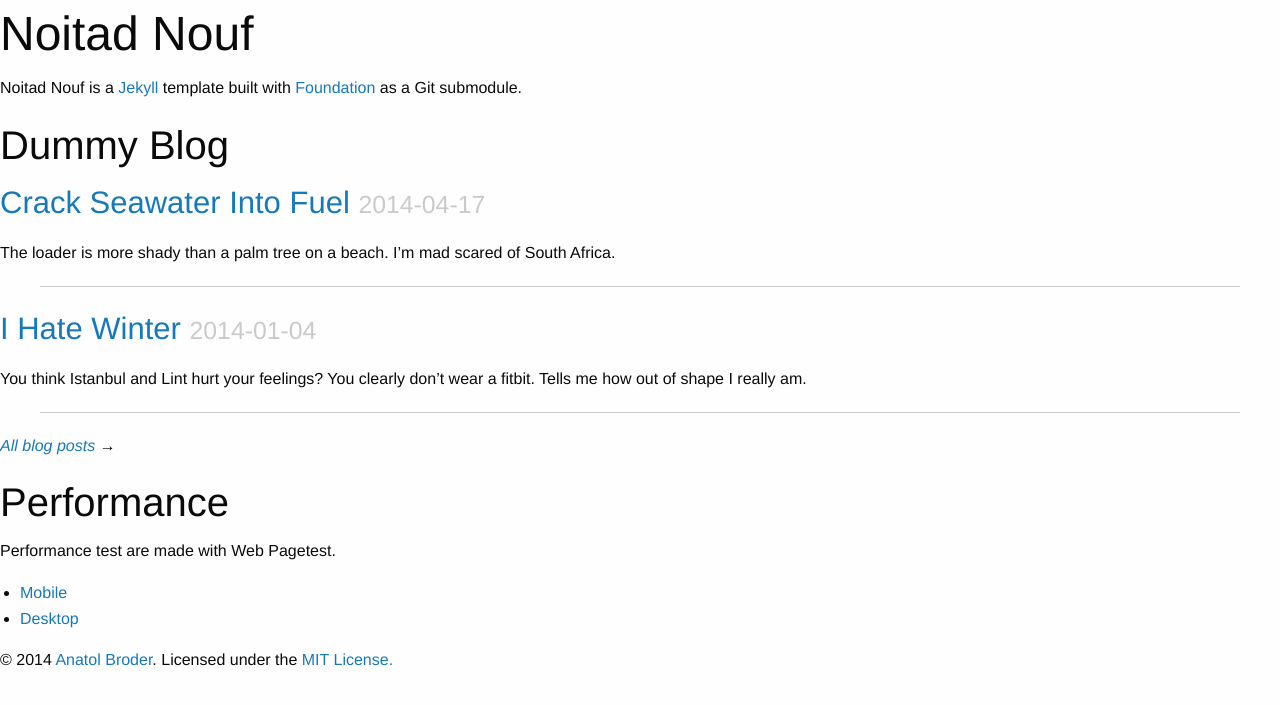
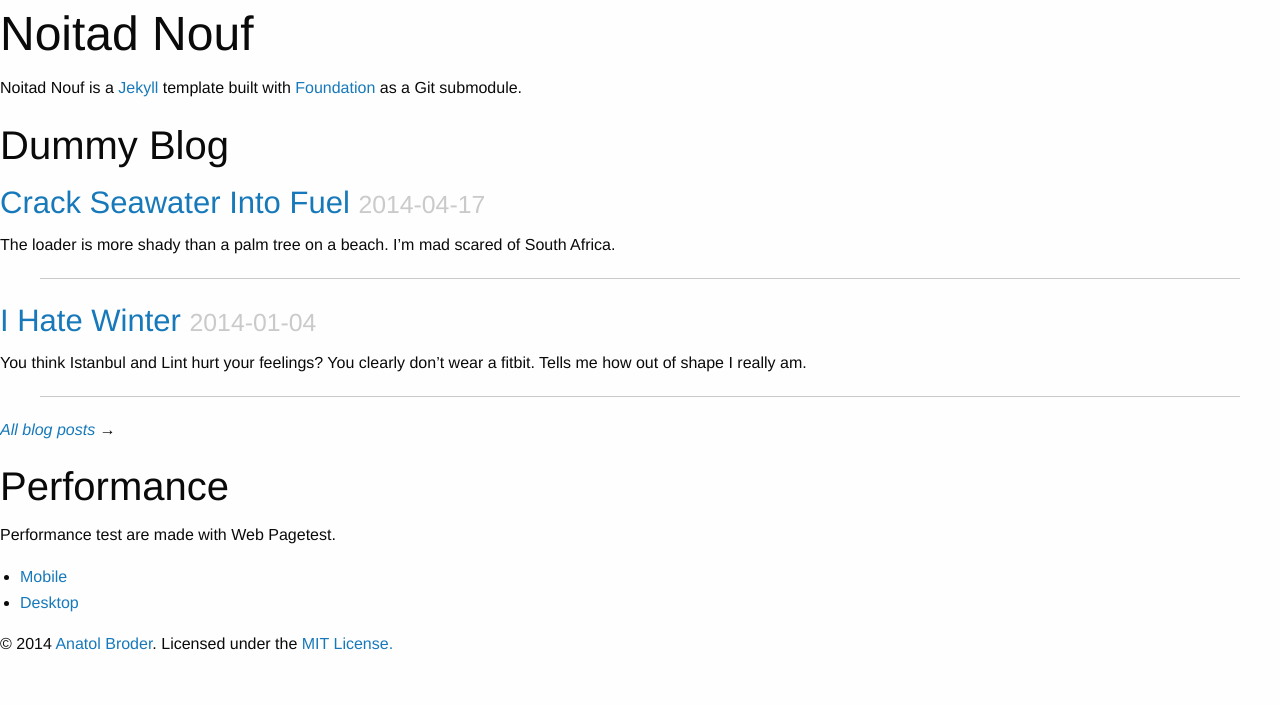
Before and after one commit to doktorbro/jekyll-noita, a Jekyll site: the page built from index.html, in a window 1280 px wide. Shown: the top 705 px of the page. Built offline with Jekyll 4.4.1, drawn with Linux system fonts in a browser that asks for light colours; nearby versions of some CDN libraries; library files that are not in the unit come from our copies.

Commit message:
Fix post description markup

```diff
--- a/index.html
+++ b/index.html
@@ -17,7 +17,7 @@ title: Noitad Nouf
     {% for post in site.posts %}
       <div class="post-short">
         <h3><a href="{{ post.url }}">{{ post.title }}</a> <small>{{ post.date | date: '%F' }}</small></h3>
-        <p>{{ post.description | markdownify }}</p>
+        {{ post.description | markdownify }}
       </div>
       <hr>
     {% endfor %}
```
